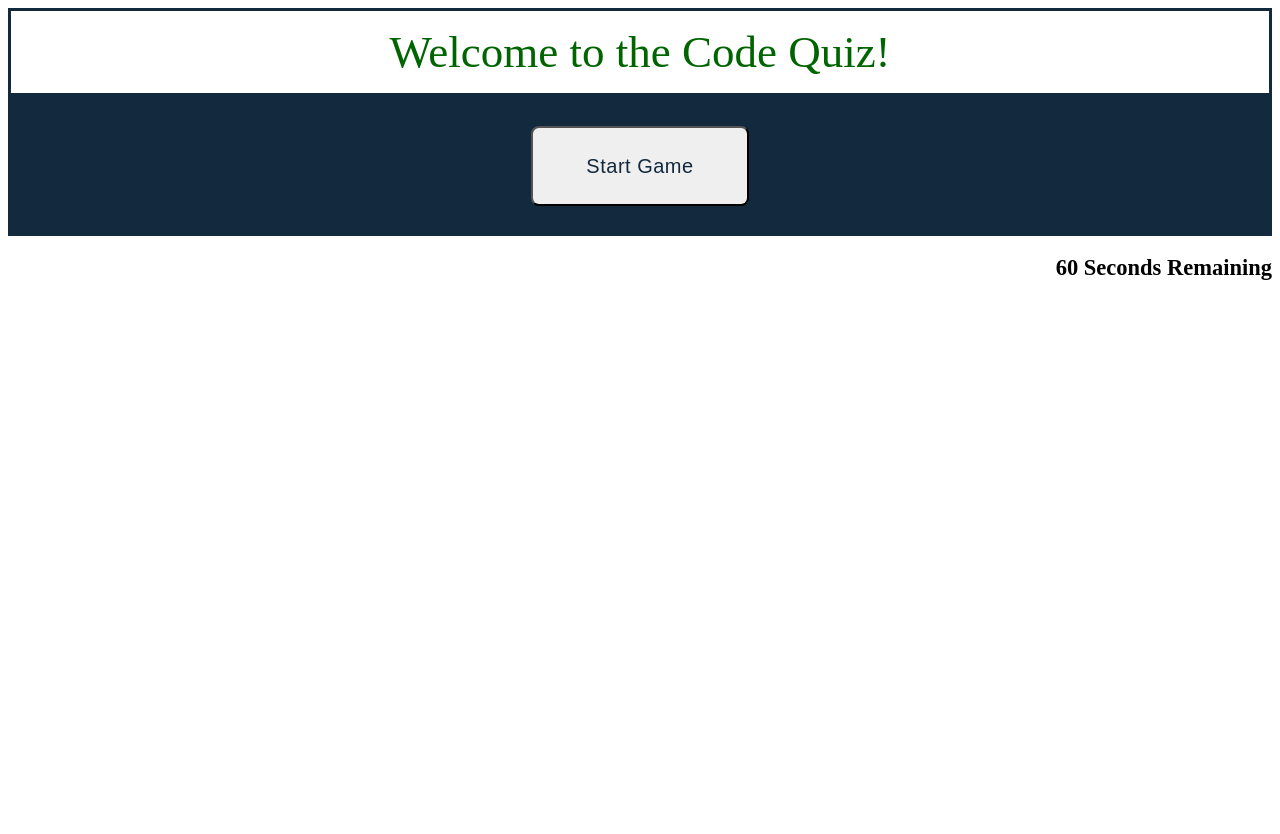
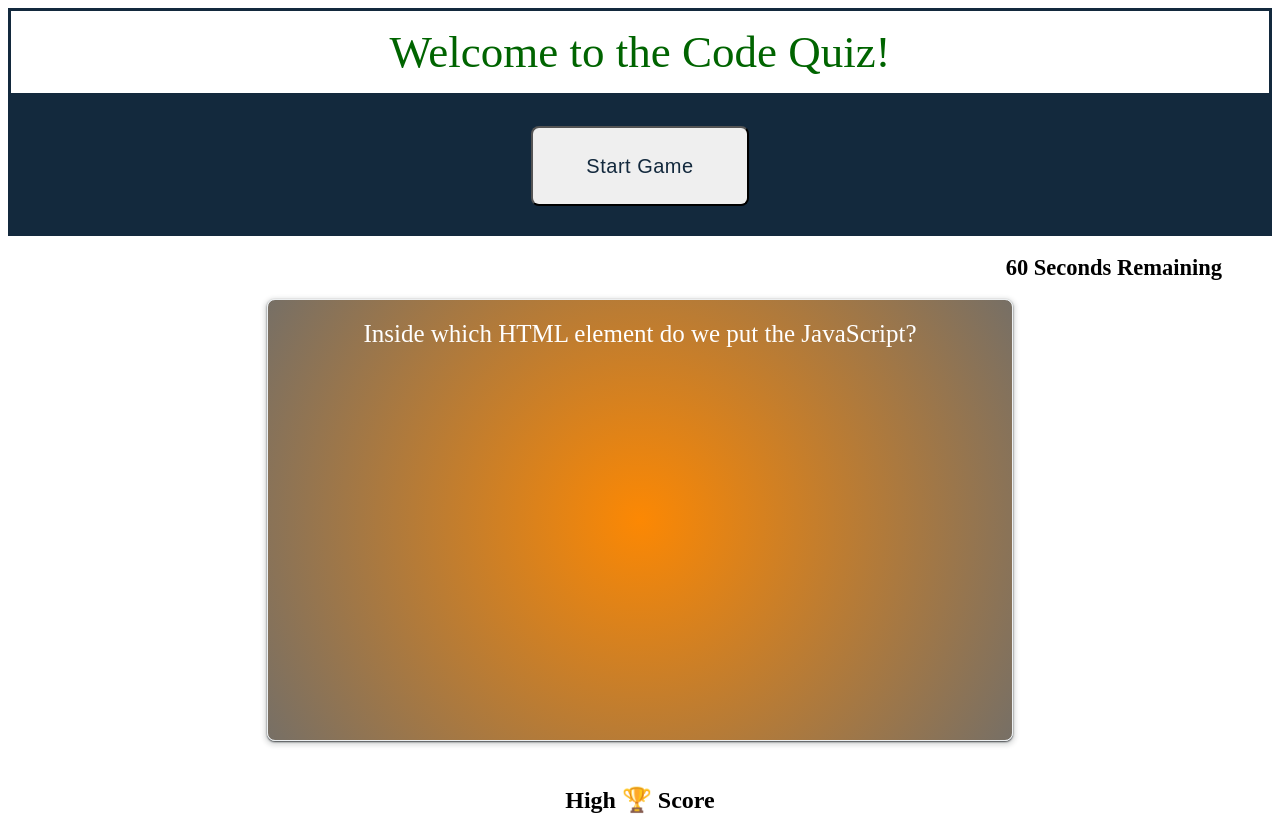
Before and after one commit to JayBarbanel/UCLA_HW_CodeQuiz, a plain HTML site: page assets/index.html in a window 1280 px wide. Before the commit the page ends 800 px from the top, so only its background shows below. Drawn offline with Linux system fonts and the light colour scheme.

Commit message:
added container for questions, text, high score div and class, mapped out design (for now)

```diff
--- a/assets/index.html
+++ b/assets/index.html
@@ -16,10 +16,20 @@
         </div>
     </section>
     <section>
-        <div class="large-font">
+        <div class="timerCount">
             <h1>60 Seconds Remaining</h1>
         </div>
     </section>
+    <section>
+        <div class="card">
+            <div class="questions">Inside which HTML element do we put the JavaScript?</div>
+    </section>
+    <section>
+        <div class="font-size">
+            <h2>High 🏆 Score</h2>
+        </div>
+    </section>
+
 
     <script src="./script.js"></script>
 </body>
--- a/assets/style.css
+++ b/assets/style.css
@@ -34,20 +34,30 @@ header {
     align-items: center;
 }
 
-.large-font {
+.timerCount {
     font-size: 15px;
     text-align: right;
+    margin-right: 50px;
 }
 
-.timer {
-    height: 100px;
-    width: 100px;
-    padding: 5px;
-    background: #13293d;
-    color: #fff;
+.card {
+    background: radial-gradient(circle, rgb(252, 136, 3) 0%, rgba(29, 17, 1, 0.604) 100%);
+    border: 1px solid #eceff1;
+    border-radius: 8px;
+    box-shadow: rgba(60, 64, 67, 2) 0 1px 2px 0, rgba(60, 64, 67, 0.15) 0 2px 4px 3px;
+    margin: auto;
+    padding: 20px;
+    height: 400px;
+    width: 55vw;
+}
+
+.questions {
+    color: white;
+    font-size: 25px;
     text-align: center;
 }
 
-.timer-text {
-    padding: 10px;
+.font-size {
+    text-align: center;
+    margin-top: 45px;
 }
```
